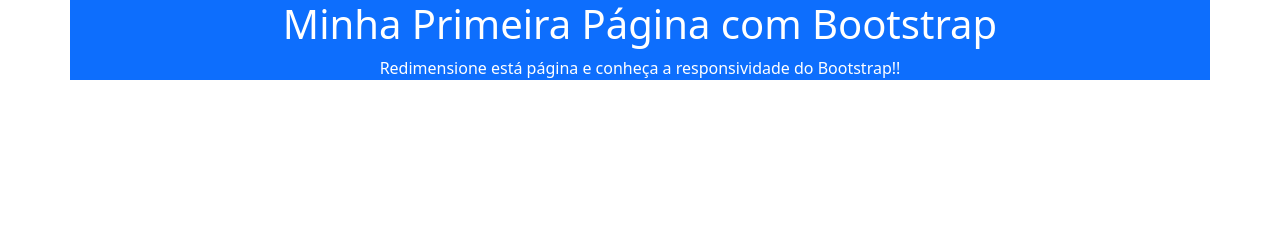
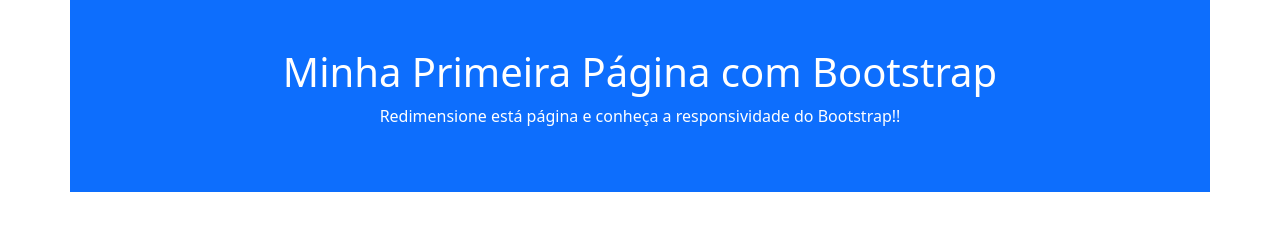
Before and after one commit to caceraghi/exemplosbootstrap5, a plain HTML site: page index.html in a window 1280 px wide. Drawn offline with nearby package versions, Linux system fonts and the light colour scheme.

Commit message:
Versao 0.0.3 Bootstrap

```diff
--- a/index.html
+++ b/index.html
@@ -7,7 +7,7 @@
     <link href="https://cdn.jsdelivr.net/npm/bootstrap@5.3.3/dist/css/bootstrap.min.css" rel="stylesheet">
 </head>
 <body>
-    <div class="container bg-primary text-white text-center ">
+    <div class="container p-5 bg-primary text-white text-center ">
         <h1> Minha Primeira Página com Bootstrap </h1>
         <p> Redimensione está página e conheça a responsividade do Bootstrap!! </p>
     </div>
```
